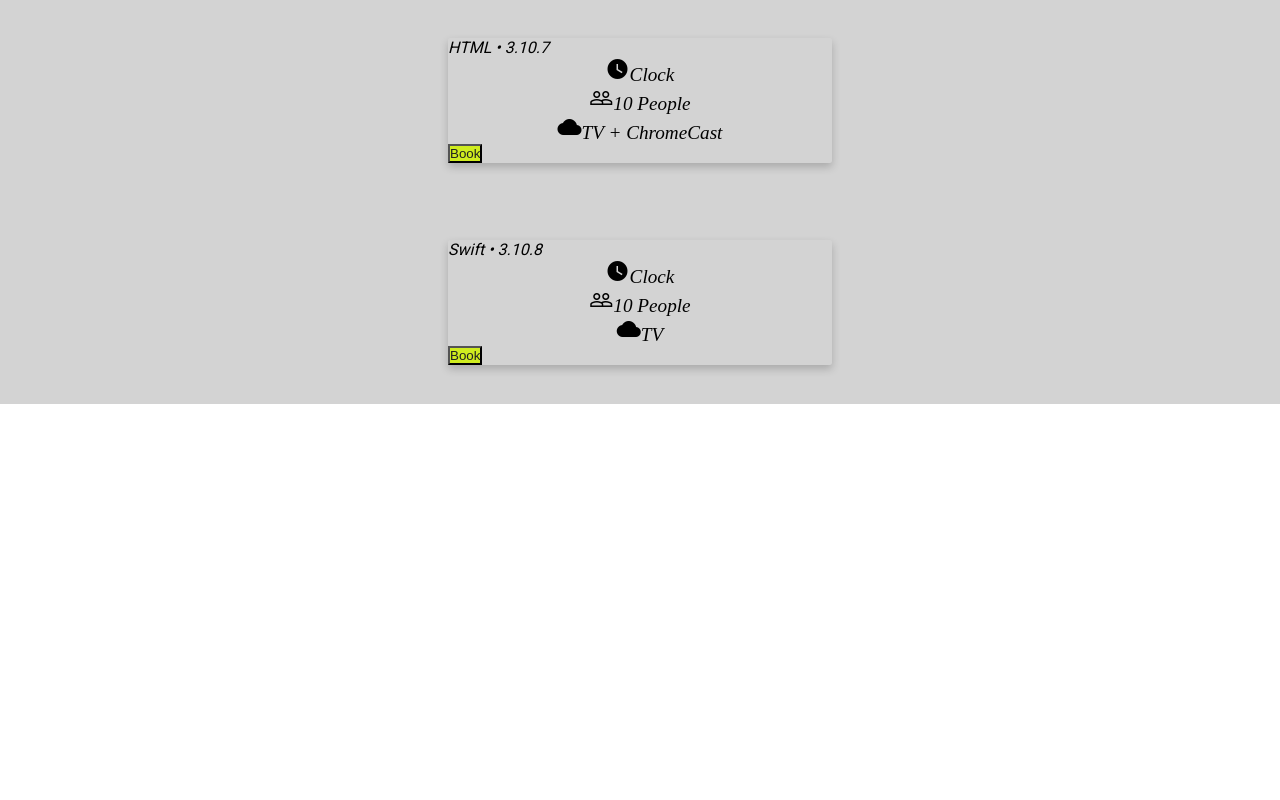
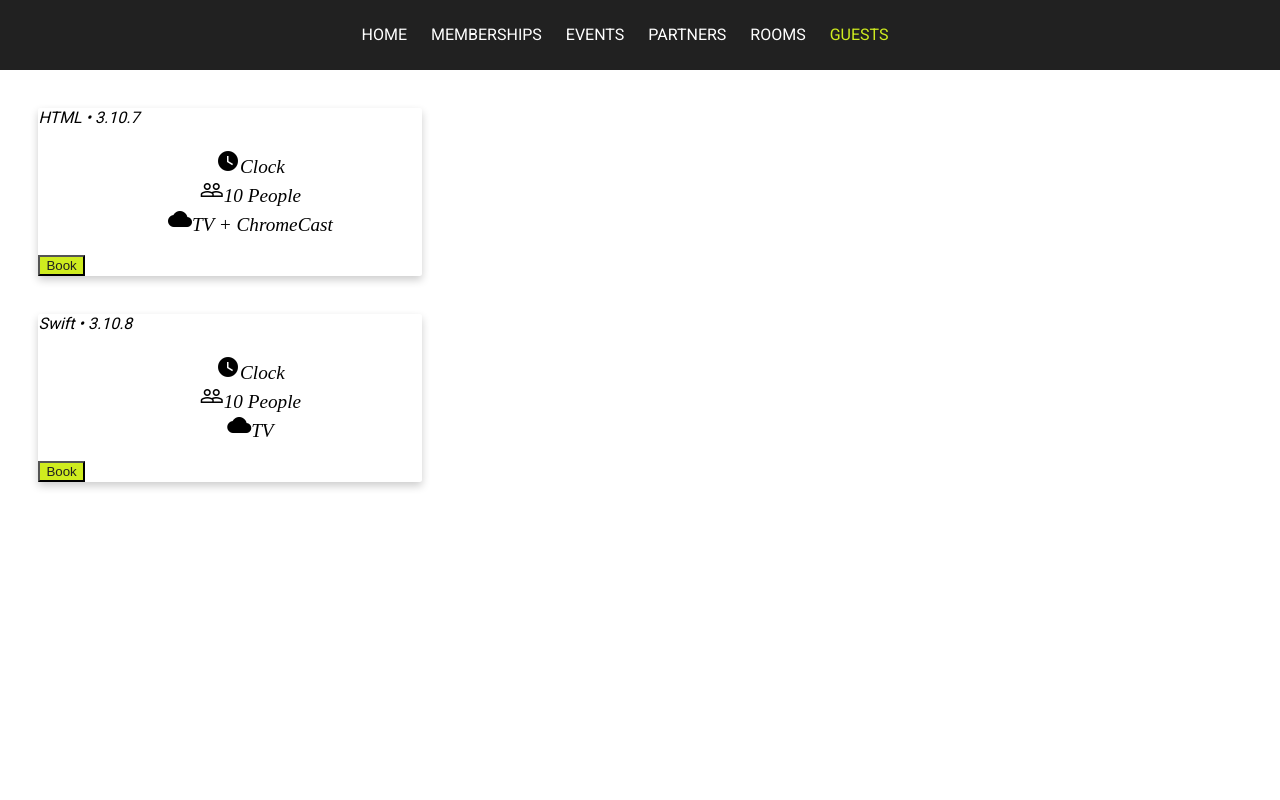
Before and after one commit to pb-coder/factoryroombooking, a Flask app: page / in a window 1280 px wide. Run offline with Flask 2, Linux system fonts and the light colour scheme.

Commit message:
a totally new and responsive navbar

```diff
--- a/factorysite/routes.py
+++ b/factorysite/routes.py
@@ -23,6 +23,7 @@ rooms = [
 
 @app.route("/")
 @app.route("/home")
+@app.route("/index")
 def home():
     return render_template("home.html", rooms=rooms)
 
--- a/factorysite/static/main.css
+++ b/factorysite/static/main.css
@@ -1,55 +1,76 @@
-* {
-  padding: 0;
+html, body {
+  width: 100%;
+  height: 100%;
   margin: 0;
-  text-decoration: none;
-  list-style: none;
-  box-sizing: border-box;
 }
 
 nav {
   font-family: 'Roboto', sans-serif;
   font-weight: 400;
-  background: #212121;
-  height: 80px;
-  width: 100%;
+  font-size: 1em;
+  background-color: #212121;
+  text-align: center;
+  height: 70px;
+  line-height: 70px;
 }
 
-label.logo {
-  color: #FFFFFF;
-  font-size: 35px;
-  line-height: 80px;
-  padding: 0 100px;
-  font-weight: bold;
+.menu {
+  margin: 0 30px 0 0;
 }
 
-nav ul {
-  float: right;
-  margin-right: 20px;
+.menu a {
+  clear: right;
+  text-transform: uppercase;
+  text-decoration: none;
+  color: #FFFFFF;
+  margin: 0 10px;
+  line-height: 70px;
 }
 
-nav ul li {
-  display: inline-block;
-  line-height: 80px;
-  margin: 0 5px;
-}
-
-nav ul li a {
-  color: #FFFFFF;
-  text-transform: uppercase;
-  text-decoration: none;
-  font-size: 21px;
-  padding: 7px 13px;
-  border-radius: 0px;
-}
-
-.active, a:hover {
-  background: #333333;
+a:hover, .menu .active {
   transition: .5s;
-  text-decoration: none;
   color: #CFEC1F;
 }
 
-/* Room card */
+label {
+  margin: 0 40px 0 0;
+  font-size: 1.7em;
+  line-height: 70px;
+  display: none;
+  width: 26px;
+  float: right;
+  color: #FFFFFF;
+}
+
+#toggle {
+  display: none;
+}
+
+@media only screen and (max-width: 600px) {
+  label {
+    display: block;
+    cursor: pointer;
+  }
+
+  .menu {
+    background-color: #212121;
+    text-align: center;
+    width: 100%;
+    display: none;
+  }
+
+  .menu a {
+    display: block;
+    border-bottom: 1px solid #EAEAEB;
+    margin: 0;
+  }
+
+  #toggle:checked + .menu {
+    display: block;
+  }
+}
+
+/* cards */
 
 .room_card {
   box-shadow: 0 4px 8px 0 rgba(0,0,0,0.2);
@@ -80,15 +101,3 @@ nav ul li a {
   color: #212121;
   text-align: center;
 }
-
-/* flexbox */
-
-.flex_container {
-  display: flex;
-  flex-wrap: wrap;
-  flex-direction: row;
-  align-items: center;
-  align-content: center;
-  justify-content: center;
-  background: lightgrey;
-}
--- a/factorysite/templates/layout.html
+++ b/factorysite/templates/layout.html
@@ -14,19 +14,18 @@
 </head>
 
 <body>
-
-  <!--<nav>
-    <label class="logo">Factory</label>
-    <ul>
-      <li><a class="active" href="{{ url_for("home") }}">Home</a></li>
-      <li><a href="#">Memberships</a></li>
-      <li><a href="#">Events</a></li>
-      <li><a href="#">Partners</a></li>
-      <li><a href="#">Rooms</a></li>
-      <li><a href="#">Guests</a></li>
-    </ul>
-  </nav>-->
-
+  <nav>
+    <label for="toggle">&#9776;</label>
+    <input type="checkbox" id="toggle">
+    <div class="menu">
+      <a href="{{ url_for("home") }}">Home</a>
+      <a href="#">Memberships</a>
+      <a href="#">Events</a>
+      <a href="#">Partners</a>
+      <a href="#">Rooms</a>
+      <a href="#" class="active" >Guests</a>
+    </div>
+  </nav>
 
     <div>
       {% with messages = get_flashed_messages(with_categories=true) %}
```
Also changed, not shown: 1 other file.
